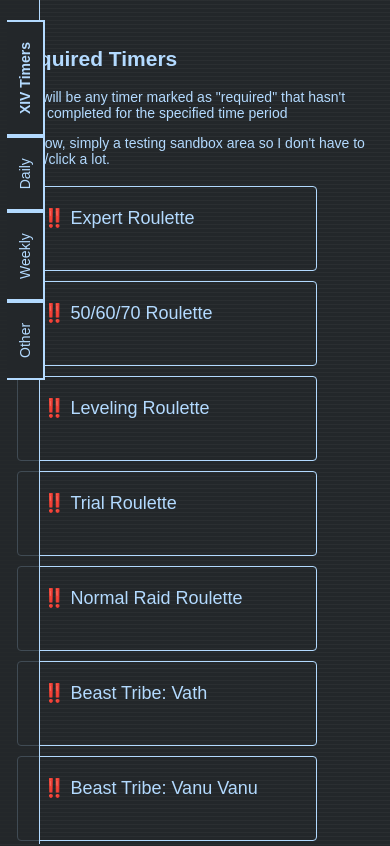
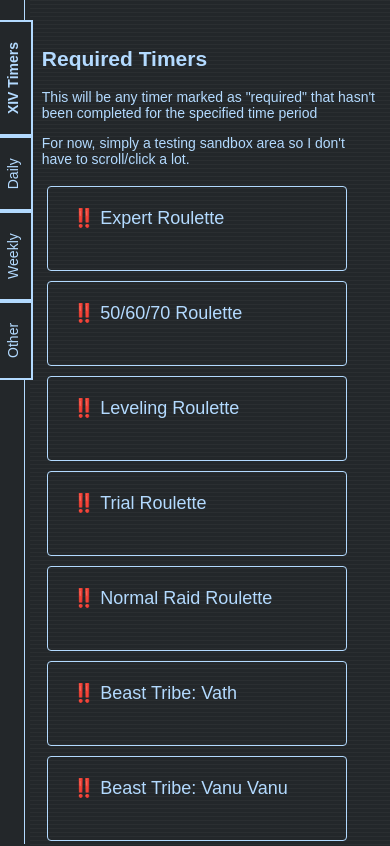
Before and after one commit to ceg9498/todo-timers, a React (Create React App) app: page / in a window 390 px wide. Shown: the top 846 px of the page. Built offline with nearby package versions, Linux system fonts and the light colour scheme.

Commit message:
Fix nav display for mobile.

```diff
--- a/src/App.scss
+++ b/src/App.scss
@@ -29,3 +29,9 @@
   display: flex;
   flex-wrap: wrap;
 }
+
+@media only screen and (max-width: 500px){
+  body{
+    padding-left: 30px;
+  }
+}
--- a/src/component/navbar.scss
+++ b/src/component/navbar.scss
@@ -44,7 +44,7 @@
   #navbar {
     border-bottom: 1px solid var(--ltblue);
     width: 100vh;
-    height: 40px;
+    height: 25px;
     right: 100vw;
     transform: rotate(-90deg);
     transform-origin: 100% 0;
@@ -58,7 +58,7 @@
 
     a {
       position: relative;
-      top: 7px;
+      top: -5px;
       border-bottom: 2px solid var(--ltblue);
       border-left: 2px solid var(--ltblue);
       border-right: none;
@@ -69,7 +69,7 @@
     }
 
     a:hover, a:focus {
-      top: 13px;
+      padding-top: 20px;
     }
   }
   section {
```
